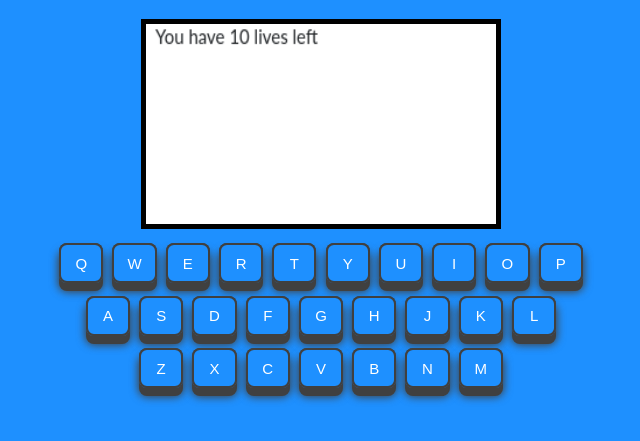
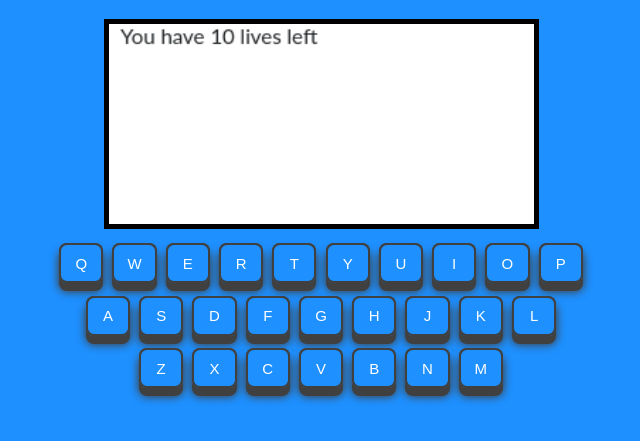
Before and after one commit to agianakouros/hangman, a plain HTML site: page index.html in a window 1280 px wide. Shown: the part 61-502 px from the top of the page, without its empty margins (319-959 px from the left). Drawn offline with Linux system fonts and the light colour scheme.

Commit message:
Update styles.css

```diff
--- a/styles/styles.css
+++ b/styles/styles.css
@@ -1,6 +1,6 @@
 canvas {
   border: black 5px solid;
-  width: 350px;
+  width: 425px;
   height: 200px;
 }
 
```
